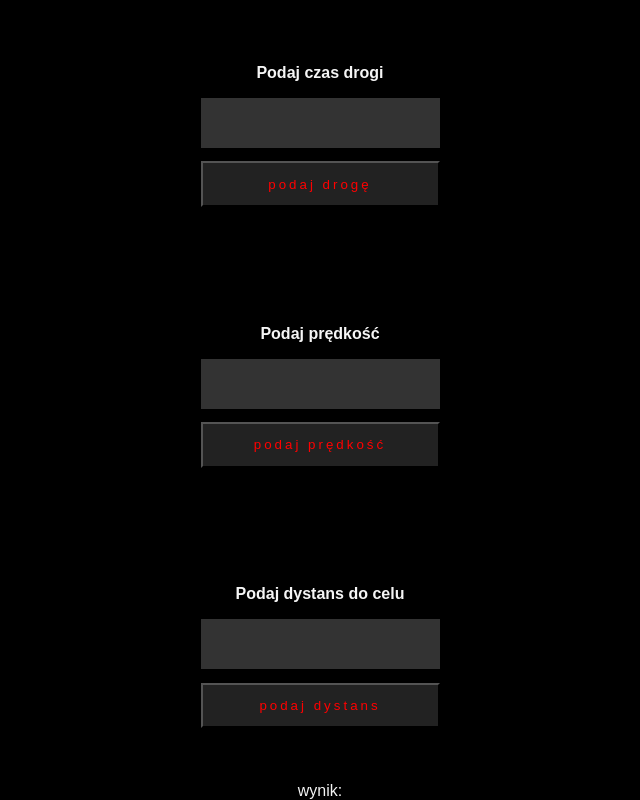
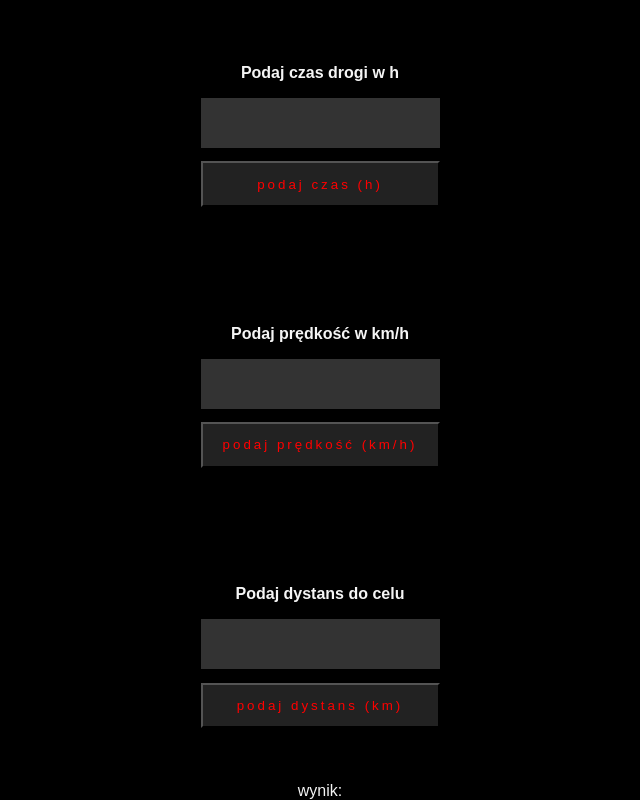
Before and after one commit to Patryk725/kalkulator-dys, a plain HTML site: page index.html in a window 1280 px wide. Shown: the whole page, without its empty margins (320-960 px from the left). Drawn offline with Linux system fonts and the light colour scheme; files whose address does not match are found by name.

Commit message:
added units of measure

```diff
--- a/index.html
+++ b/index.html
@@ -14,26 +14,26 @@
     <main class="grid">
         <div class="card card1">
             <img src="./images/time.png" alt="time">
-            <h1>Podaj czas drogi</h1>
+            <h1>Podaj czas drogi w h</h1>
             <div class="form">
-                <input type="text" name="" id="field1" class="fields">
-                <button>podaj drogę</button>
+                <input type="text" id="field1" class="fields">
+                <button>podaj czas (h)</button>
             </div>
         </div>
         <div class="card card2">
             <img src="./images/speed.png" alt="speed">
-            <h1>Podaj prędkość</h1>
+            <h1>Podaj prędkość w km/h</h1>
             <div class="form">
-                <input type="text" name="" id="field2" class="fields">
-                <button>podaj prędkość</button>
+                <input type="text" id="field2" class="fields">
+                <button>podaj prędkość (km/h)</button>
             </div>
         </div>
         <div class="card card3">
             <img src="./images//goal.png" alt="goal">
             <h1>Podaj dystans do celu</h1>
             <div class="form">
-                <input type="text" name="" id="field3" class="fields">
-                <button>podaj dystans</button>
+                <input type="text" id="field3" class="fields">
+                <button>podaj dystans (km)</button>
             </div>
         </div>
         <div class="wynik">wynik: </div>
```
